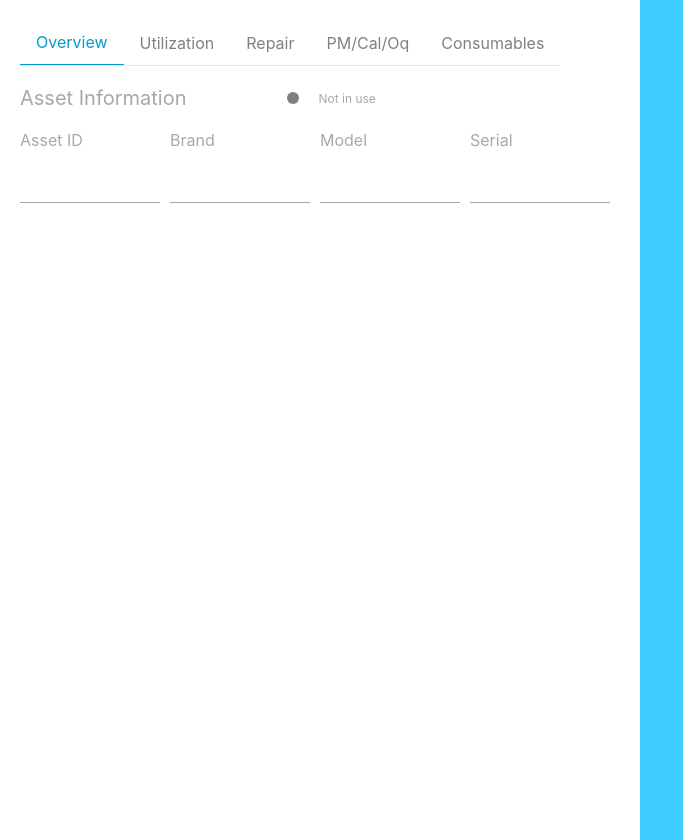
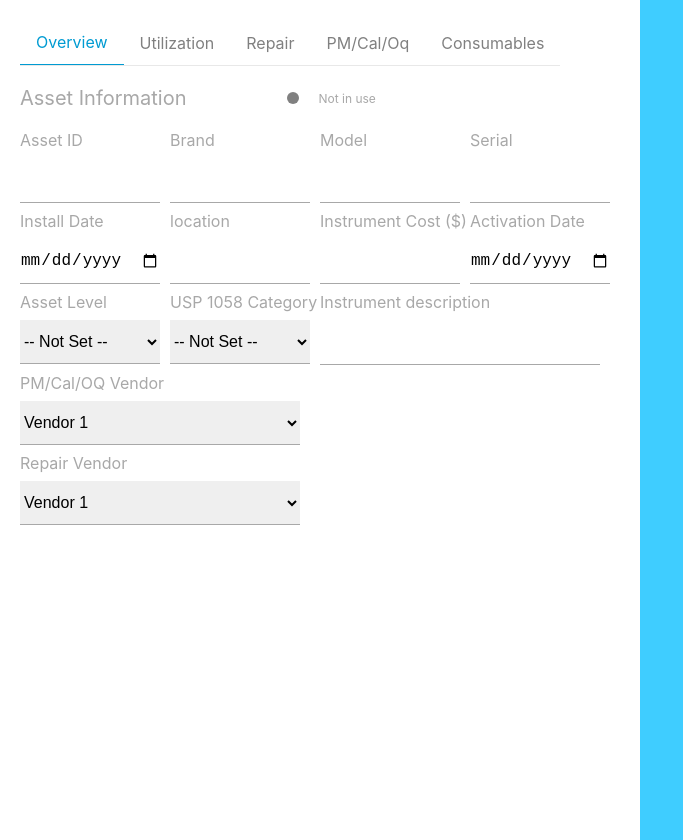
Before and after one commit to yapdianhao/LabView, a React (Create React App) app: page /edit-asset in a window 1280 px wide. Shown: the whole page, without its empty margins (0-683 px from the left). Built offline with nearby package versions, Linux system fonts and the light colour scheme; no server answers.

Commit message:
continue on edit asset page

```diff
--- a/src/components/EditAssetsPage/EditAssetsPage.js
+++ b/src/components/EditAssetsPage/EditAssetsPage.js
@@ -92,6 +92,7 @@ const EditAssetsPage = () => {
                     <div className={styles.inUseText}>Not in use</div>
                 </div>
                 <form className={styles.assetForm}>
+                    <div className={styles.firstRow}>
                         <label>
                             Asset ID
                             <input name="id" value={asset.id} onChange={handleInputChange} />
@@ -108,10 +109,78 @@ const EditAssetsPage = () => {
                             Serial
                             <input name="serial" value={asset.serial} />
                         </label>
+                    </div>
+                    <div className={styles.firstRow}>
+                        <label>
+                            Install Date
+                            <input type="date" />
+                        </label>
+                        <label>
+                            location
+                            <input />
+                        </label>
+                        <label>
+                            Instrument Cost ($)
+                            <input />
+                        </label>
+                        <label>
+                            Activation Date
+                            <input type="date" />
+                        </label>
+                    </div>
+                    <div className={styles.firstRow}>
+                        <label>
+                            Asset Level
+                            <select>
+                                <option selected disabled hidden>-- Not Set --</option>
+                                <option>Standard</option>
+                                <option>Critical</option>
+                                <option>High Critical</option>
+                            </select>
+                        </label>
+                        <label>
+                            USP 1058 Category
+                            <select>
+                                <option selected disabled hidden>-- Not Set --</option>
+                                <option>A</option>
+                                <option>B</option>
+                                <option>C</option>
+                            </select>
+                        </label>
+                        <div className={styles.longField}>
+                            <label>
+                                Instrument description
+                                <input className={styles.longField}/>
+                            </label>
+                        </div>
+                    </div>
+                    <div className={styles.firstRow}>
+                        <div className={styles.longField}>
+                            <label>
+                                PM/Cal/OQ Vendor
+                                <select>
+                                    <option>Vendor 1</option>
+                                    <option>Vendor 2</option>
+                                </select>
+                            </label>
+                        </div>
+                    </div>
+                    <div className={styles.firstRow}>
+                        <div className={styles.longField}>
+                            <label>
+                                Repair Vendor
+                                <select>
+                                    <option>Vendor 1</option>
+                                    <option>Vendor 2</option>
+                                </select>
+                            </label>
+                        </div>
+                    </div>
                 </form>
             </div>
             {/* RIGHT PANEL */}
             <div className={styles.rightSection}>
+
                 <div className={styles.rightHeader}>
                     <IconClose className={styles.closeIcon} />
                 </div>
--- a/src/components/EditAssetsPage/EditAssetsPage.module.css
+++ b/src/components/EditAssetsPage/EditAssetsPage.module.css
@@ -28,10 +28,7 @@
     align-items: center;
     width: 44px;
     height: 44px;
-}
-
-.closeIconWrapper {
-    right: 0;
+    cursor: pointer;
 }
 
 .rightHeader {
@@ -101,12 +98,17 @@
 
 .assetForm {
     display: flex;
+    flex-direction: column;
 }
 
 .assetForm label{
     display: block;
     width: 25%;
     color: var(--text-color-2);
+}
+
+.firstRow {
+    display: flex;
 }
 
 .assetForm input {
@@ -125,3 +127,34 @@
 .assetForm input:focus, :hover {
     outline: none;
 }
+
+.assetForm select {
+    display: block;
+    margin: 8px 0;
+    border: none;
+    height: 44px;
+    font-size: 16px;
+    line-height: 44px;
+    width: 140px;
+    border-bottom: 1px solid var(--text-color-2);
+}
+
+.assetForm select:focus, :hover {
+    outline: none;
+}
+
+.longField {
+    flex: 1;
+}
+
+.longField label {
+    width: 100%;
+}
+
+.longField input {
+    width: 280px;
+}
+
+.longField select {
+    width: 280px;
+}
```
Lines whose indentation alone changed are shown as unchanged.
